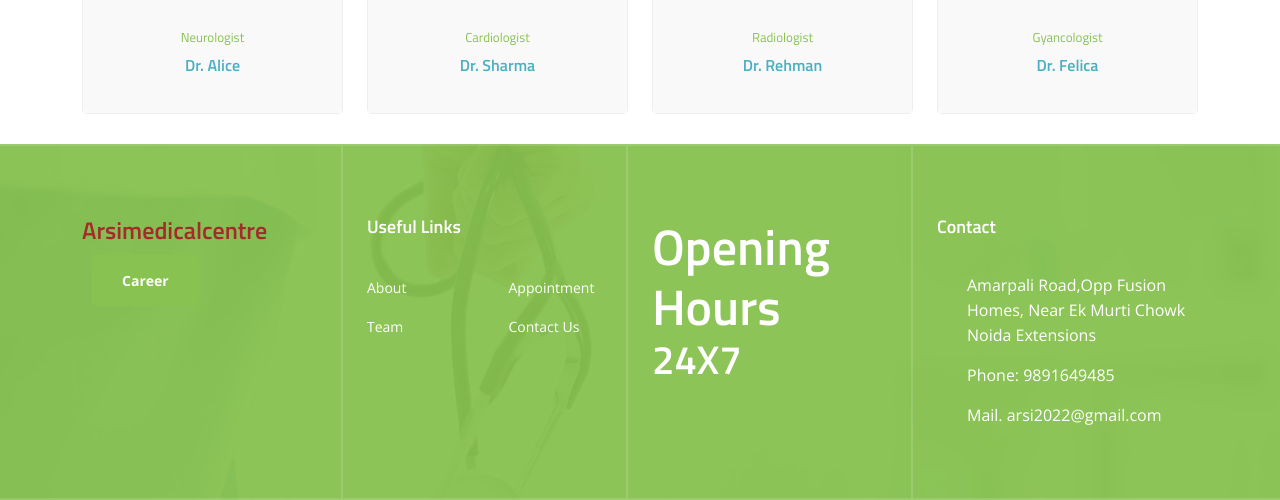
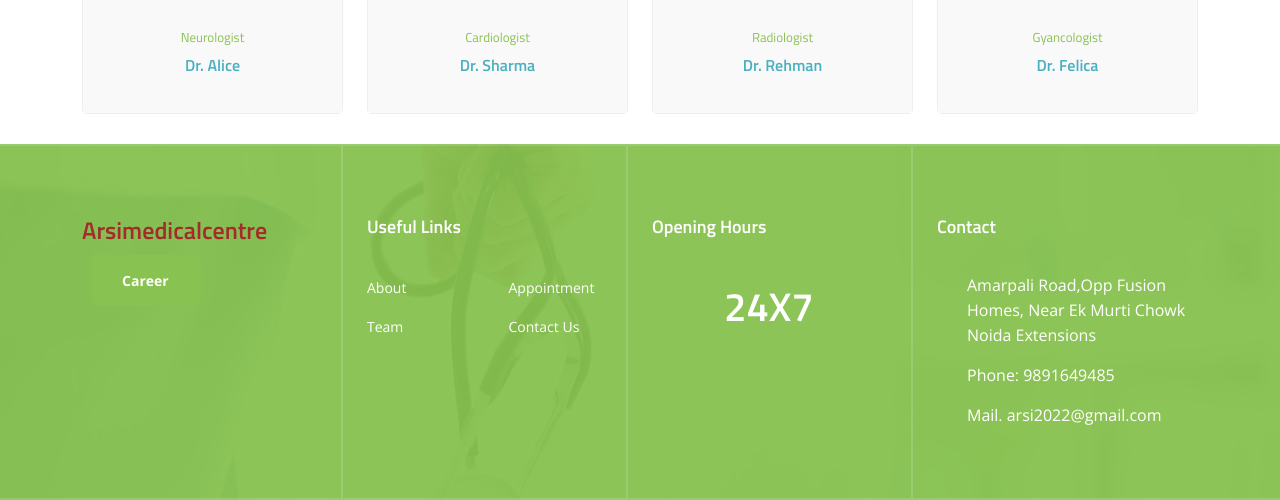
Before and after one commit to lzycrazy/myrepo, a Django app: page /about in a window 1280 px wide. Shown: the part 1723-2223 px from the top of the page. Run offline with Django 3.2, Linux system fonts and the light colour scheme; data comes from the database, SQL or seed files in the repository; some libraries are stand-ins or nearby versions.

Commit message:
Update base.html

```diff
--- a/templates/base.html
+++ b/templates/base.html
@@ -251,8 +251,8 @@
                     </div>
                     <div class="col-lg-3 col-md-6 col-12">
                         <div class="single-footer opening-hours">
-                            <h1 style="color:white">Opening Hours</h1>
-                            <h2 style="color:white">24X7</h2>
+                             <h3>Opening Hours</h3>
+                            <h2 style="color: white;padding:10px 10px 10px 72px;">24X7</h2>
 <!--                             <ul>
                                 <li>
                                     <span class="day"><i class="lni
```
